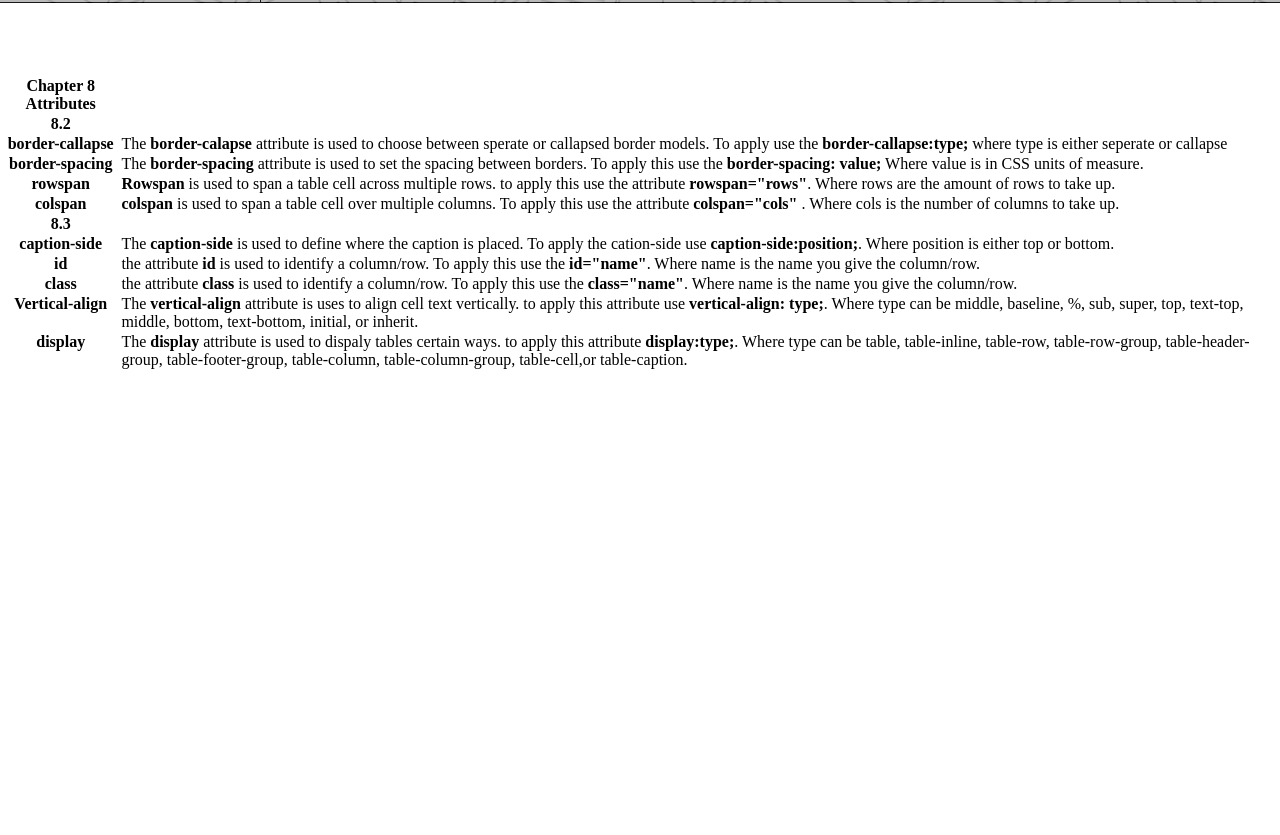
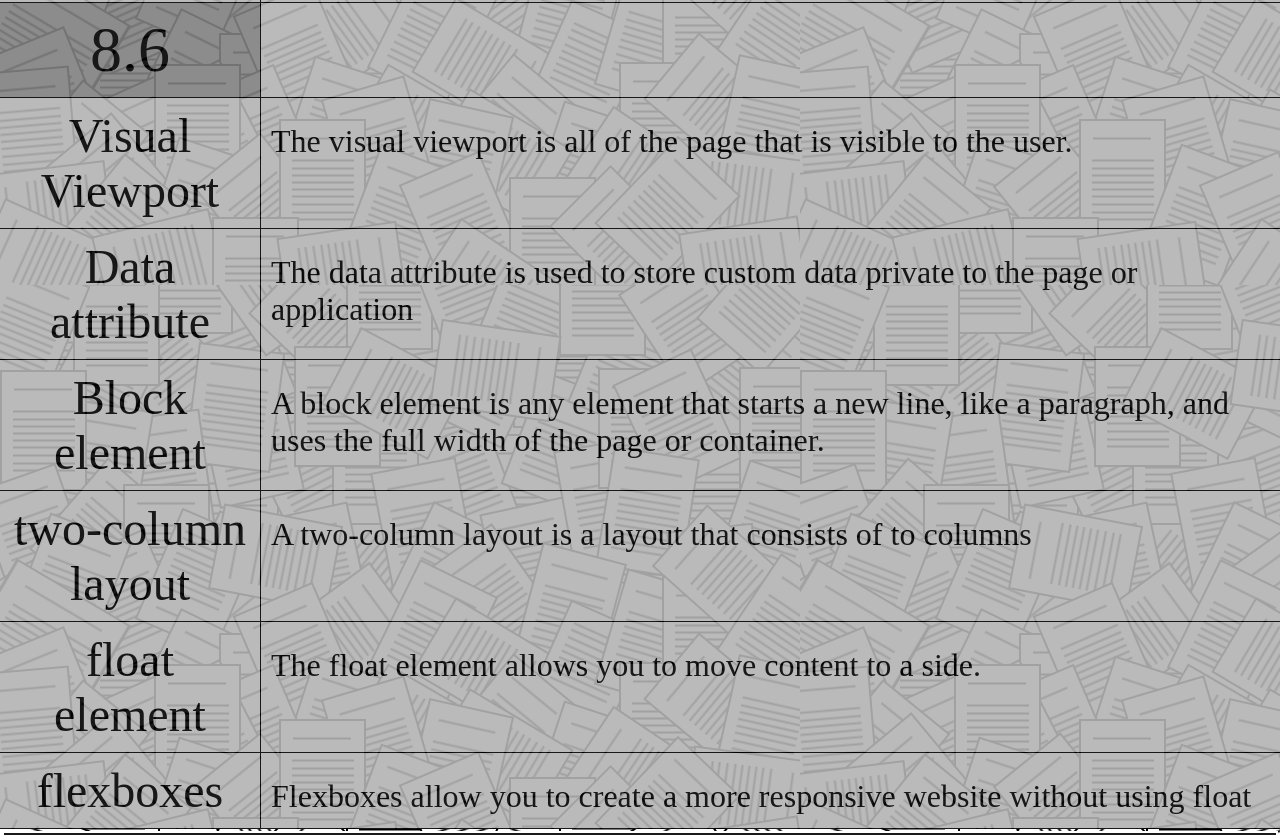
Before and after one commit to mattrwulff/Vocab-project, a plain HTML site: page Index.html in a window 1280 px wide. Shown: the part 2115-2950 px from the top of the page. Before the commit the page ends 2486 px from the top, so only its background shows below. Drawn offline with Linux system fonts and the light colour scheme.

Commit message:
wow
more vocab added

```diff
--- a/Index.html
+++ b/Index.html
@@ -97,21 +97,44 @@
                 <dt>Colgroup</dt>
                 <dd>Colgroup specifies a group of one or more columns in a table for formatting.</dd>
             </div>
+            <div class="vocab">
+                <dt style="display: table-caption; text-align: center; font-size: 400%; background: gray;">8.6</dt>
+            </div>
+            <div class="vocab">
+                <dt>Visual Viewport</dt>
+                <dd>The visual viewport is all of the page that is visible to the user.</dd>
+            </div>
+            <div class="vocab">
+                <dt>Data attribute</dt>
+                <dd>The data attribute is used to store custom data private to the page or application</dd>
+            </div>
+            <div class="vocab">
+                <dt>Block element</dt>
+                <dd> A block element is any element that starts a new line, like a paragraph, and uses the full width of the page or container.</dd>
+            </div>
+            <div class="vocab">
+                <dt>two-column layout</dt>
+                <dd> A two-column layout is a layout that consists of to columns</dd>
+            </div>
+            <div class="vocab">
+                <dt>float element</dt>
+                <dd>The float element allows you to move content to a side.</dd>
+            </div>
+            <div class="vocab">
+                <dt>flexboxes</dt>
+                <dd>Flexboxes allow you to create a more responsive website without using float</dd>
+            </div>
+        </dl>
 
-        </dl>
-        <br>
-        <br>
-        <br>
-        <br>
         <table>
             <thead>
                 <tr>
-                    <th>Chapter 8 Attributes</th>
+                    <th  colspan="2" style="background: #1a1a1a;">Chapter 8 Attributes</th>
                 </tr>
             </thead>
             <tbody>
                 <tr>
-                    <th>8.2</th>
+                    <th colspan="2" style="background: #313131; font-size: 250%;">8.2</th>
                 </tr>
                 <tr>
                     <th>border-callapse</th>
@@ -130,7 +153,7 @@
                     <td><strong>colspan</strong> is used to span a table cell over multiple columns. To apply this use the attribute <strong>colspan="cols" </strong>. Where cols is the number of columns to take up.</td>
                 </tr>
                 <tr>
-                    <th>8.3</th>
+                    <th colspan="2" style="background: #313131; font-size: 250%;">8.3</th>
                 </tr>
                 <tr>
                     <th>caption-side</th>
@@ -152,6 +175,25 @@
                     <th>display</th>
                     <td>The <strong>display</strong> attribute is used to dispaly tables certain ways. to apply this attribute <strong>display:type;</strong>. Where type can be table, table-inline, table-row, table-row-group, table-header-group, table-footer-group, table-column, table-column-group, table-cell,or table-caption.</td>
                 </tr>
+                <tr>
+                    <th colspan="2" style="background: #313131; font-size: 250%;">8.6</th>
+                </tr>
+                <tr>
+                    <th>Data-text</th>
+                    <td>the<strong>Data-text</strong> attribute is <strong></strong></td>
+                </tr>
+                <tr>
+                    <th>data-label</th>
+                    <td><strong></strong><strong></strong></td>
+                </tr>
+                <tr>
+                    <th>column-count</th>
+                    <td><strong></strong><strong></strong></td>
+                </tr>
+                <tr>
+                    <th>column-width</th>
+                    <td><strong></strong><strong></strong></td>
+                </tr>
             </tbody>
         </table>
     </body>
--- a/css/layout.css
+++ b/css/layout.css
@@ -44,3 +44,38 @@ dl .vocab dd{
     padding: 10px;
     font-size: 200%;
 }
+table tbody tr th {
+    width: 12rem;
+    height: 5rem;
+    background:rgb(75, 75, 75);
+    color: white;
+    vertical-align: middle;
+    text-decoration: underline;
+    font-size: 170%;
+    border: 2px solid white;
+}
+table{
+    background-image: url("../images/paper.png");
+}
+table tbody tr td{
+    background-color: grey;
+    font-size: 160%;
+    border: 2px solid black;
+    color: white;
+    border-collapse: collapse;
+    border-spacing: 0px;
+}
+table tbody{
+    border-collapse: collapse;
+    border: black;
+}
+table thead tr th{
+    width: 12rem;
+    height: 5rem;
+    background:rgb(75, 75, 75);
+    color: white;
+    vertical-align: middle;
+    text-decoration: underline;
+    font-size: 170%;
+    border: 2px solid white;
+}
```
